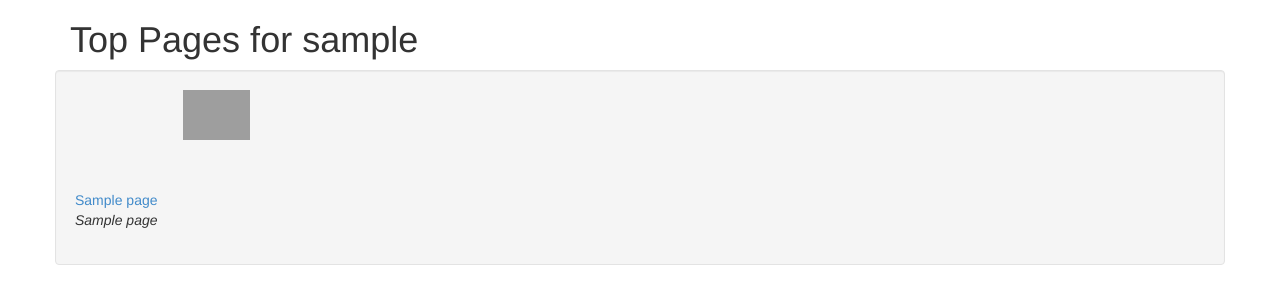
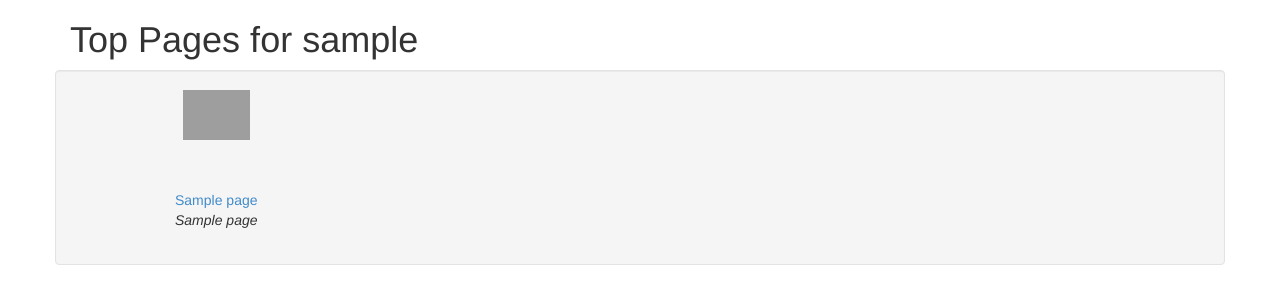
Before and after one commit to Wikia/WikiaAuthority, a Flask app: template AuthorityReporter/templates/user_pages.html in a window 1280 px wide. Shown: the top 304 px of the page. Run offline with Flask 2, Linux system fonts and the light colour scheme; the template is opened without the code that fills it: most values are stand-ins (such as "Sample title", 1, 10 or a date in 2020); grey boxes are pictures that could not be loaded.

Commit message:
more preseo

```diff
--- a/AuthorityReporter/templates/user_pages.html
+++ b/AuthorityReporter/templates/user_pages.html
@@ -21,10 +21,10 @@
                     <img src="http://slot1.images.wikia.nocookie.net/__cb62407/common/extensions/wikia/Search/images/wiki_image_placeholder.png" style="max-height: 50px;" alt="" />
                     {% endif %}
                 </div>
-                <div class="row">
+                <div class="row" style="text-align: center;">
                     <a href="{{page['full_url']}}">{{page['title']}}</a>
                 </div>
-                <div class="row">
+                <div class="row" style="text-align: center;">
                     <i>{{ page['wiki_title'] }}</i>
                 </div>
             </div>
```
